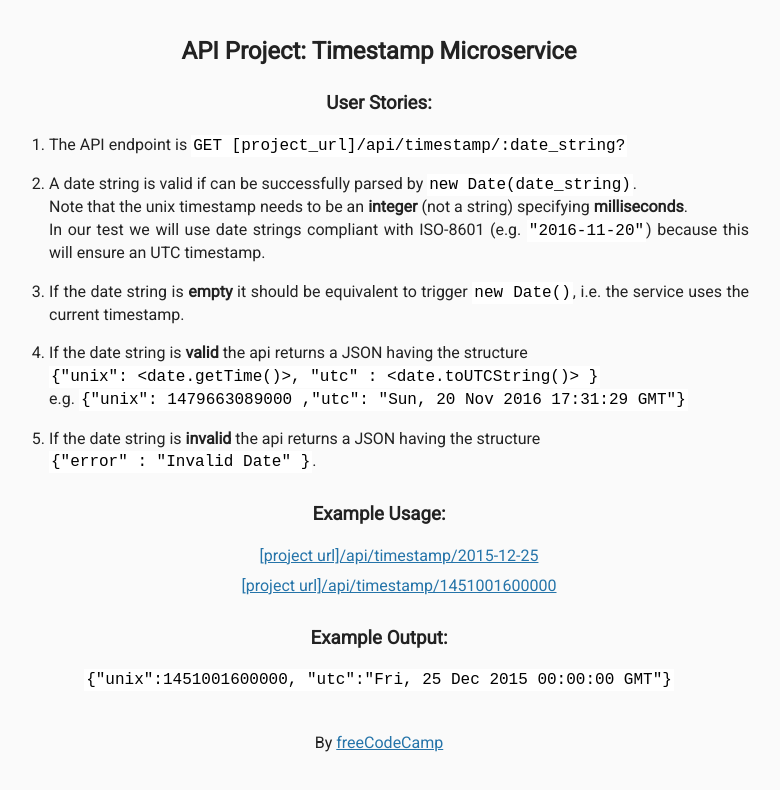
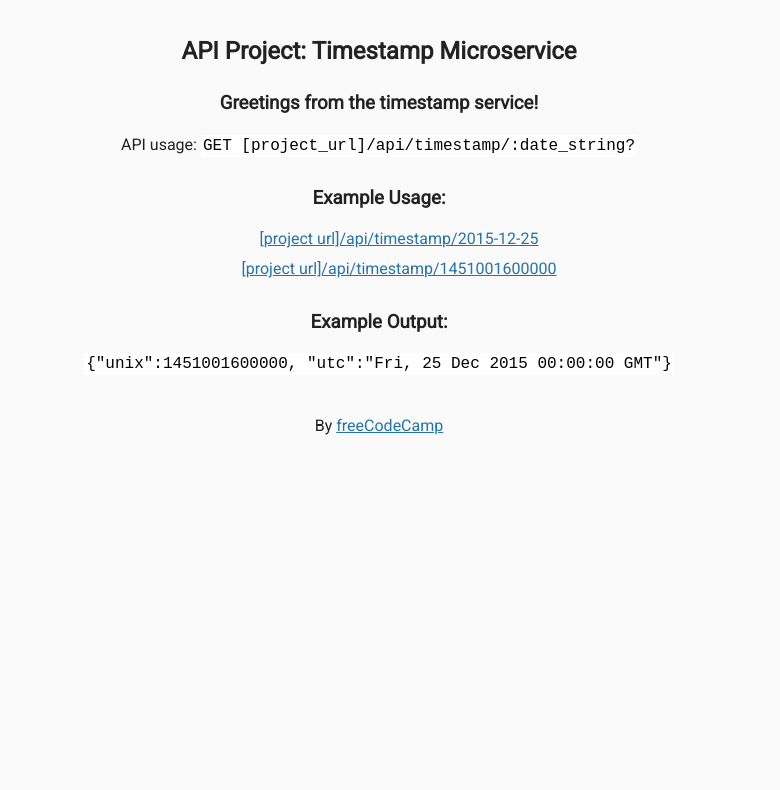
Before and after one commit to kpworthi/fcc-backend-timestamp, a website: page views/index.html in a window 1280 px wide. Shown: the whole page, without its empty margins (261-1041 px from the left). Drawn offline with Linux system fonts and the light colour scheme; files that its build step writes are made by us from their sources.

Commit message:
submission state

```diff
--- a/views/index.html
+++ b/views/index.html
@@ -13,20 +13,10 @@
 
       <div class="container">
         <h2>API Project: Timestamp Microservice</h2>
-        <h3>User Stories:</h3>
-        <ol class="user-stories">
+        <h3>Greetings from the timestamp service!</h3>
 
-          <li>The API endpoint is <code>GET [project_url]/api/timestamp/:date_string?</code></li>
-          <li>A date string is valid if can be successfully parsed by <code>new Date(date_string)</code>.<br>
-          Note that the unix timestamp needs to be an <strong>integer</strong> (not a string) specifying <strong>milliseconds</strong>.<br>
-          In our test we will use date strings compliant with ISO-8601 (e.g. <code>"2016-11-20"</code>) because this will ensure an UTC timestamp.</li>
-          <li>If the date string is <strong>empty</strong> it should be equivalent to trigger <code>new Date()</code>, i.e. the service uses the current timestamp.</li>
-          <li>If the date string is <strong>valid</strong> the api returns a JSON having the structure<br><code>{"unix": &lt;date.getTime()&gt;, "utc" : &lt;date.toUTCString()&gt; }</code><br>
-            e.g. <code>{"unix": 1479663089000 ,"utc": "Sun, 20 Nov 2016 17:31:29 GMT"}</code></li>
-          <li>If the date string is <strong>invalid</strong> the api returns a JSON having the structure <br>
-              <code>{"error" : "Invalid Date" }</code>.
-          </li>
-        </ol>
+        <p>API usage: <code>GET [project_url]/api/timestamp/:date_string?</code>
+
 
         <h3>Example Usage:</h3>
         <ul>
```
Also changed, not shown: server.js (+16 -0 lines).
